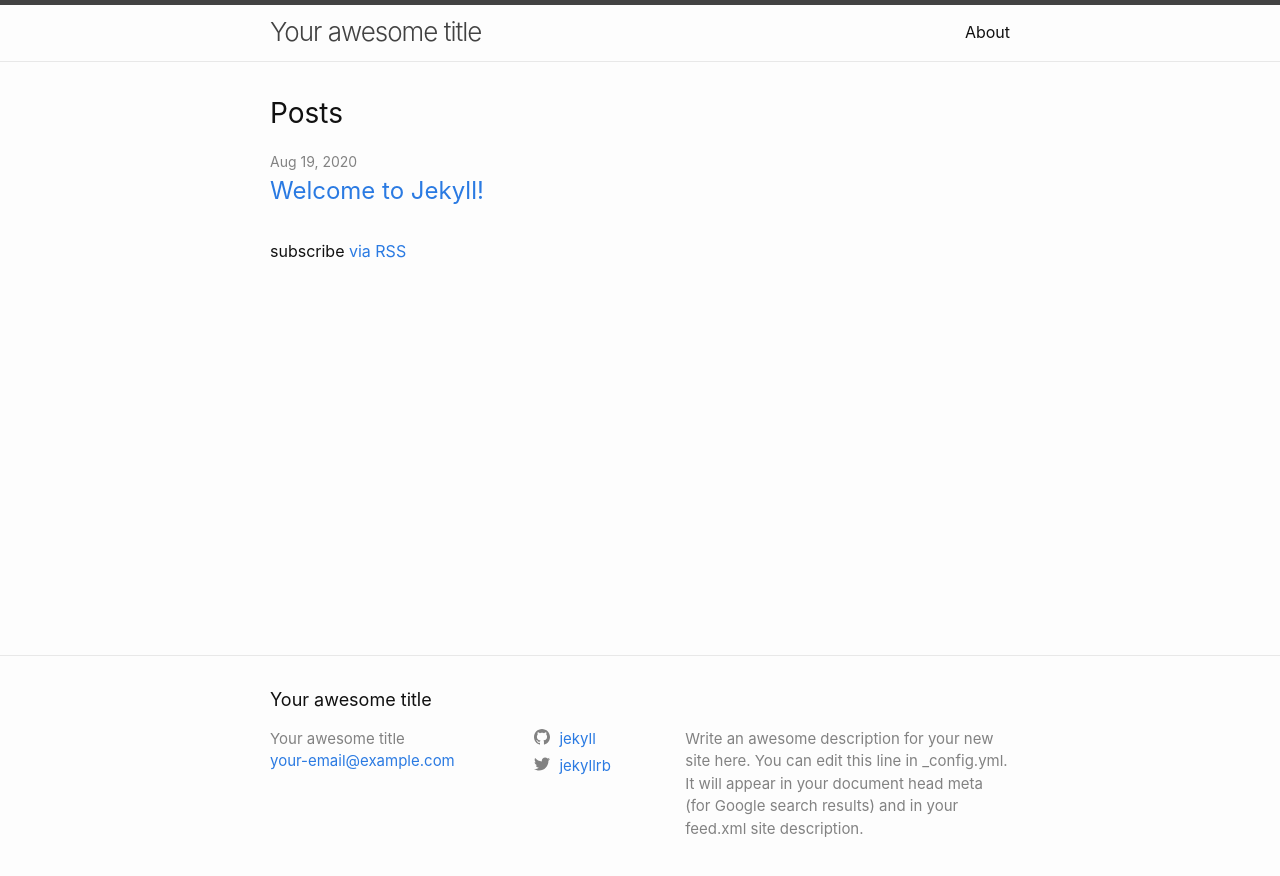
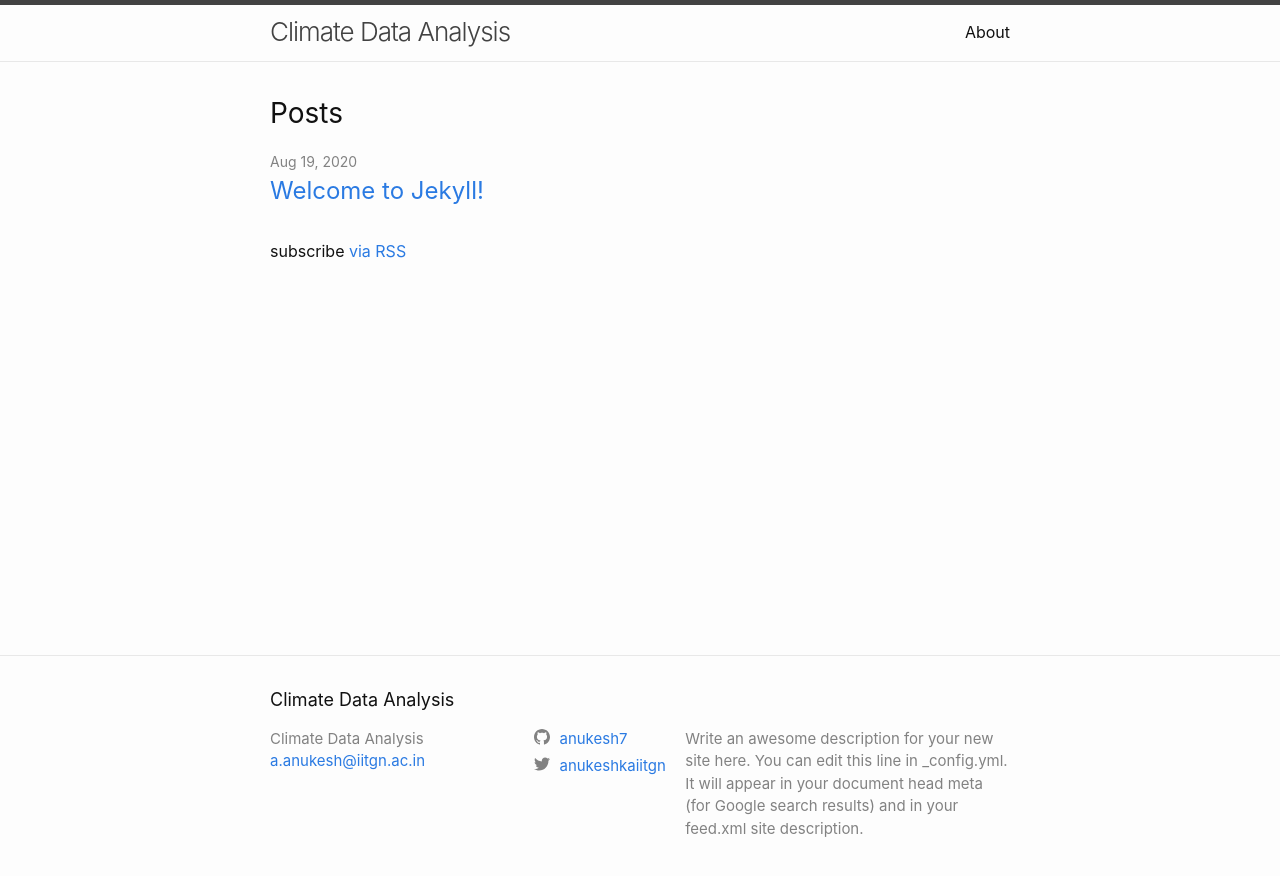
Before and after one commit to anukesh7/climateanalysis, a Jekyll site: the page built from index.markdown, in a window 1280 px wide. Shown: the top 876 px of the page. Built offline with Jekyll 4.4.1, drawn with Linux system fonts in a browser that asks for light colours.

Commit message:
updated jekyll

```diff
--- a/_config.yml
+++ b/_config.yml
@@ -18,16 +18,16 @@
 # You can create any custom variable you would like, and they will be accessible
 # in the templates via {{ site.myvariable }}.
 
-title: Your awesome title
-email: your-email@example.com
+title: Climate Data Analysis
+email: a.anukesh@iitgn.ac.in
 description: >- # this means to ignore newlines until "baseurl:"
   Write an awesome description for your new site here. You can edit this
   line in _config.yml. It will appear in your document head meta (for
   Google search results) and in your feed.xml site description.
 baseurl: "/climateanalysis" # the subpath of your site, e.g. /blog
 url: "https://anukesh7.github.io" # the base hostname & protocol for your site, e.g. http://example.com
-twitter_username: jekyllrb
-github_username:  jekyll
+twitter_username: anukeshkaiitgn
+github_username:  anukesh7
 
 # Build settings
 #theme: minima
```
